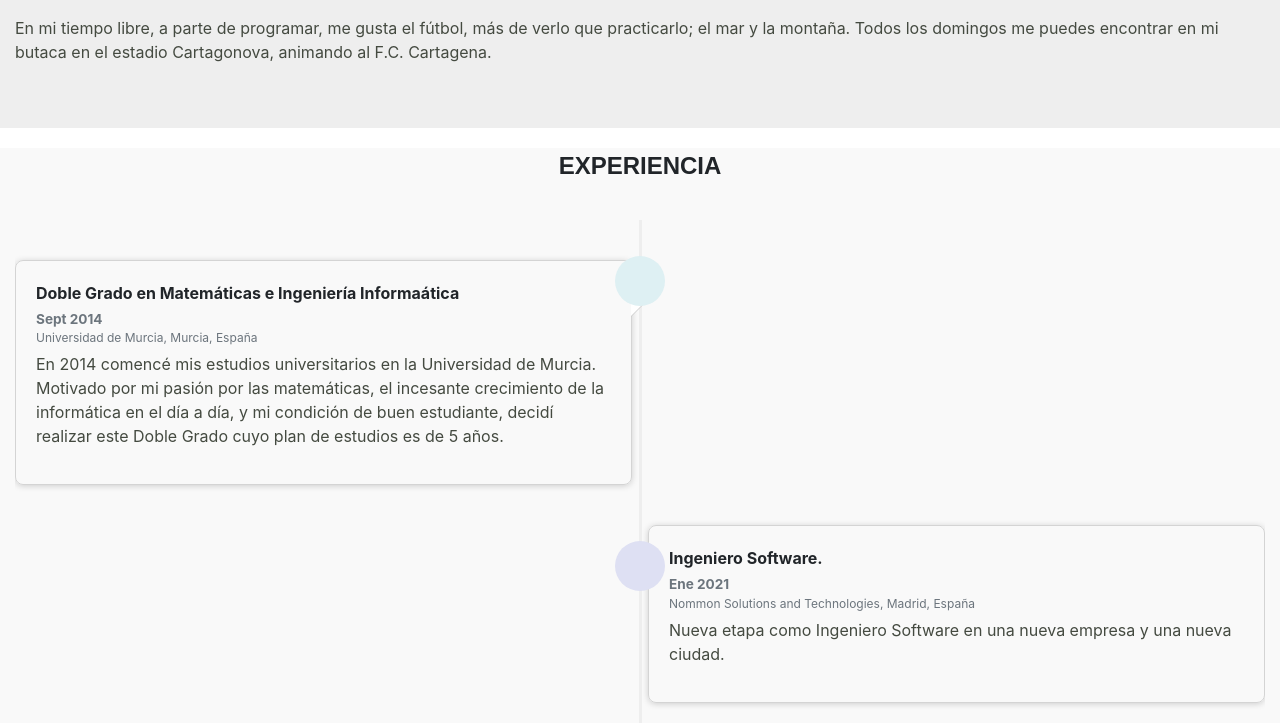
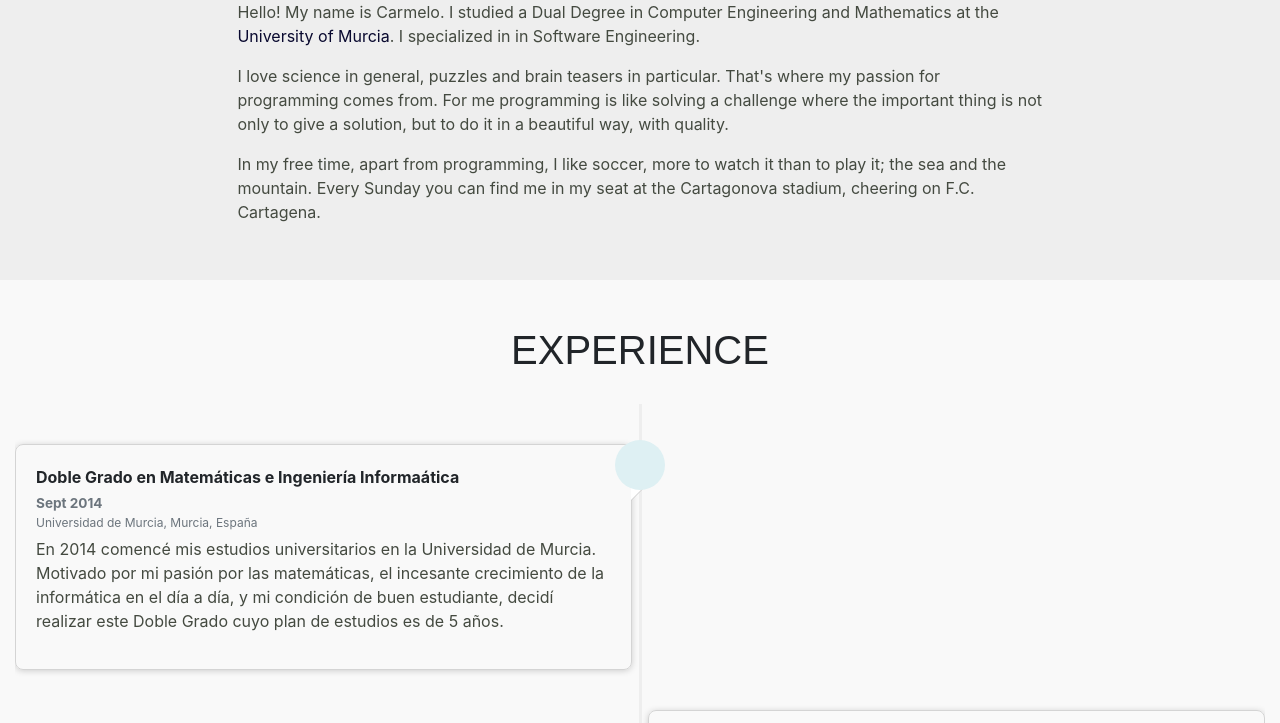
Before and after one commit to CarmeloAlcCoy/carmelo.github.io, a website: page index.html in a window 1280 px wide. Shown: the part 715-1438 px from the top of the page. Drawn offline with Linux system fonts and the light colour scheme; a web font is replaced by a local one.

```diff
--- a/css/main.css
+++ b/css/main.css
@@ -19,7 +19,30 @@
     margin: 0;
 }
 
+a {
+    color: #09092f;
+    outline: none;
+}
+
+a:link {
+    text-decoration: #fff;
+}
+
+a:visited {
+    text-decoration: none;
+}
+
+a:hover {
+    color: #2b2b4f;
+    text-decoration: none;
+}
+
+a:active {
+    text-decoration: none;
+}
+
 p {
+    color: #444a40;
     margin-top: 0;
     margin-bottom: 1rem;
 }
@@ -130,17 +153,25 @@
 
 /* ************************* Sections ************************* */
 
-.sec-title {
-    position: relative;
+.title-section {
+    font-family: 'Signika Negative', sans-serif;
+    text-align: center;
+    font-weight: 500;
+    font-size: 2.5rem;
+    margin-top: 0;
+    margin-bottom: 0.5rem;
 }
 
 .sec-dark {
     background-color: #eeeeee !important;
-    padding-bottom: 3rem !important;
+    padding-top: 2.5rem;
+    padding-bottom: 2.5rem;
 }
 
 .sec-light {
     background-color: #f9f9f9 !important;
+    padding-top: 2.5rem;
+    padding-bottom: 2.5rem;
 }
 
 /* ************************* Section Home ************************* */
@@ -184,42 +215,21 @@
     padding: 1rem;
 }
 
-.title {
-    font-family: 'Signika Negative', sans-serif;
-    text-align: center;
+/* ************************* Section About Me ************************* */
+
+.body-about {
+    display: flex;
+    flex-direction: column;
+    margin-right: 15px;
+    margin-left: 15px;
+    align-items: center;
 }
 
-.title-footer {
-    font-family: 'Signika Negative', sans-serif;
-    text-align: center;
-    font-size: 1.8rem;
+.body-about > p {
+    max-width: 66%;
 }
 
-p {
-    color: #444a40;
-}
-
-a {
-    color: #101055;
-    outline: none;
-}
-
-a:link {
-    text-decoration: #fff;
-}
-
-a:visited {
-    text-decoration: none;
-}
-
-a:hover {
-    color: #121588;
-    text-decoration: none;
-}
-
-a:active {
-    text-decoration: none;
-}
+/* ************************* Section Experience ************************* */
 
 .timeline {
     list-style: none;
--- a/index.html
+++ b/index.html
@@ -23,9 +23,9 @@
             <div class="navbar-collapse" id="navbarCollapse">
                 <ul class="navbar-nav">
                     <li class="nav-item"><a class="nav-link" href="#home"> Home </a></li>
-                    <li class="nav-item"><a class="nav-link" href="#about"> Sobre mí </a></li>
-                    <li class="nav-item"><a class="nav-link" href="#experiencia"> Experiencia </a></li>
-                    <li class="nav-item"><a class="nav-link" href="#habilidades"> Habilidades </a></li>
+                    <li class="nav-item"><a class="nav-link" href="#about"> About me </a></li>
+                    <li class="nav-item"><a class="nav-link" href="#experiencia"> Experience </a></li>
+                    <li class="nav-item"><a class="nav-link" href="#habilidades"> Skills </a></li>
                 </ul>
             </div>
             <div>
@@ -47,43 +47,29 @@
         </section>
 
         <section id="about" class="sec-dark">
-            <div class="container">
-                <div class="row justify-content-md-center sec-title">
-                    <div class="title col-12 col-md-8">
-                        <h1>ABOUT ME</h1>
-                    </div>
-                </div>
-                <div class="row justify-content-md-center">
-                    <div class="col col-md-8 animated fadeInRight delay-1s">
+            <h1 class="title-section">ABOUT ME</h1>
+            <div class="body-about">
                 <p>
-                            ¡Hola! Me llamo Carmelo. He estudiado un Doble grado en Matemáticas e Ingeniería Informática
-                            por la oy un ciudaddano de este lugar llamado mundo. Estudié un Doble Grado en Ingeniería
-                            Informática y Matemáticas en la
-                            <a href="http://www.um.es/" target="_blank">Universidad de Murcia</a>. Me especialicé en la
-                            mención de Inegniería de Software.
+                    Hello! My name is Carmelo. I studied a Dual Degree in Computer Engineering and Mathematics at the
+                    <a href="http://www.um.es/" target="_blank">University of Murcia</a>. I specialized in in Software
+                    Engineering.
                 </p>
                 <p>
-                            Me encantan las ciencias, en general, los acertijos y rompecabezas en particular. De ahí
-                            viene mi pasión por la programación. Para mí programar es como resolver un reto donde lo
-                            importante, no es solo dar una solución, sino hacerlo de forma bella, con calidad.
+                    I love science in general, puzzles and brain teasers in particular. That's where my passion for
+                    programming comes from. For me programming is like solving a challenge where the important thing is
+                    not only to give a solution, but to do it in a beautiful way, with quality.
                 </p>
                 <p>
-                            En mi tiempo libre, a parte de programar, me gusta el fútbol, más de verlo que practicarlo;
-                            el mar y la montaña. Todos los domingos me puedes encontrar en mi butaca en el estadio
-                            Cartagonova, animando al F.C. Cartagena.
+                    In my free time, apart from programming, I like soccer, more to watch it than to play it; the sea
+                    and the mountain. Every Sunday you can find me in my seat at the Cartagonova stadium, cheering on
+                    F.C. Cartagena.
                 </p>
-                    </div>
-                </div>
             </div>
         </section>
 
         <section id="experiencia" class="sec-light">
+            <h1 class="title-section">EXPERIENCE</h1>
             <div class="container collapsemodule">
-                <div class="row justify-content-md-center sec-title">
-                    <div class="title col-12 col-md-8">
-                        <h1>EXPERIENCIA</h1>
-                    </div>
-                </div>
                 <div class="row justify-content-md-center">
                     <div class="collapse" id="collapseTimeline">
                         <ul class="timeline" id="timeline-long">
@@ -274,12 +260,8 @@
             </div>
         </section>
         <section id="habilidades" class="sec-dark">
+            <h1 class="title-section">SKILLS</h1>
             <div class="container">
-                <div class="row justify-content-md-center sec-title">
-                    <div class="title col-12 col-md-8">
-                        <h1>HABILIDADES</h1>
-                    </div>
-                </div>
                 <div class="row justify-content-md-center">
                     <div class="col-12 col-sm-6 col-lg-3">
                         <div class="skill">
```
Also changed, not shown: es/index.html (+16 -35 lines). Lines whose indentation alone changed are shown as unchanged.
